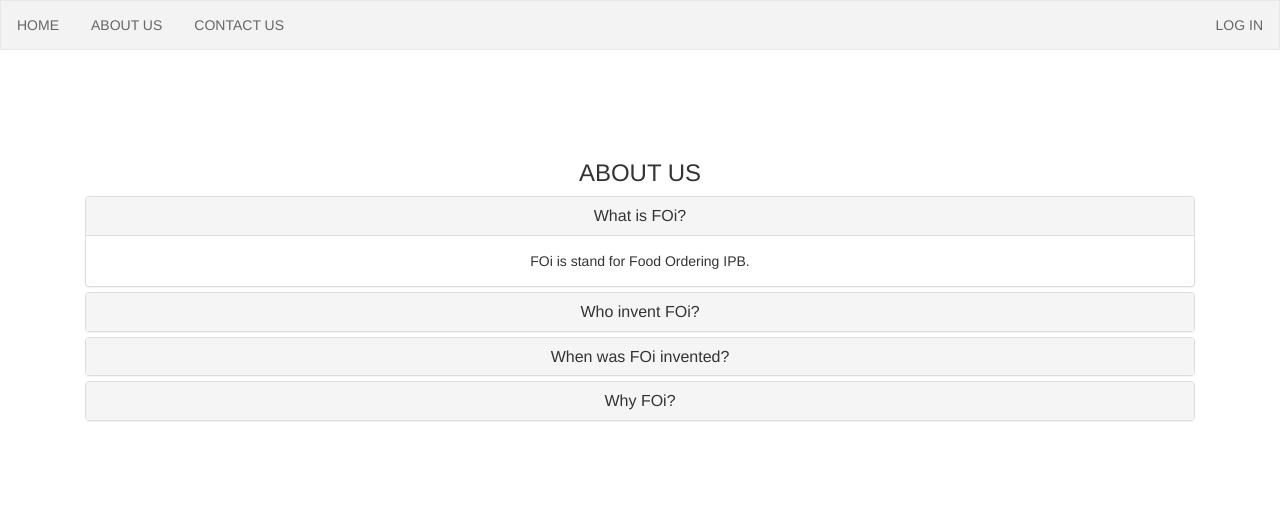
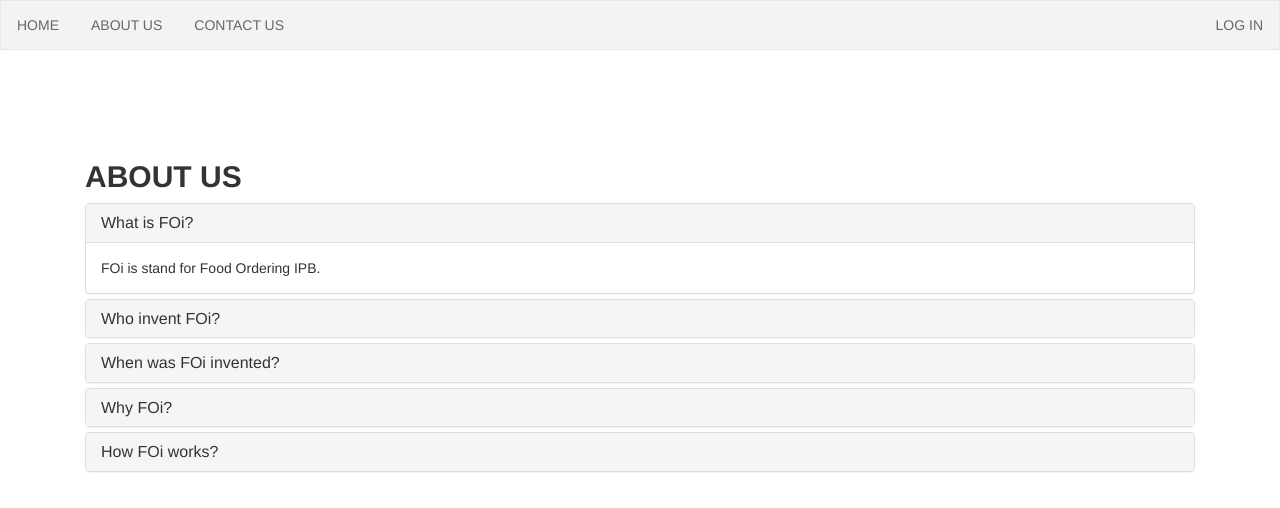
Before and after one commit to faiz-faizal/Try-Again, a plain HTML site: page about_us.html in a window 1280 px wide. Drawn offline with nearby package versions, Linux system fonts and the light colour scheme.

Commit message:
Commit Change
add some contents for about_us.html

```diff
--- a/about_us.html
+++ b/about_us.html
@@ -69,8 +69,8 @@ li a.active {
         </ul>
 
         <!-- ABOUT US CONTENT USING BOOTSTRAP COLLAPSE @ W3SCHOOL -->
-        <div class="container text-center">
-          <h3>ABOUT US</h3>
+        <div class="container">
+            <h2><b>ABOUT US</b></h2>
             <!--<p><strong>Note:</strong> The <strong>data-parent</strong> attribute makes sure that all collapsible elements under the specified parent will be closed when one of the collapsible item is shown.</p> -->
           <div class="panel-group" id="accordion">
 
@@ -117,19 +117,43 @@ li a.active {
             </h4>
           </div>
           <div id="collapse4" class="panel-collapse collapse">
-            <div class="panel-body">The problem of ordering manually written at a piece of paper of what the menu is and the name of the customer. Then, the paper will be pass to the chef to cook and packaging. Next, the waiter will call the customer’s name and charge based on the order. The disadvantages of manually written is<br><br>
+            <div class="panel-body">
+                The problem of ordering manually written at a piece of paper of what the menu is and the name of the customer. Then, the paper will be pass to the chef to cook and packaging. Next, the waiter will call the customer’s name and charge based on the order. The disadvantages of manually written is<br><br>
                     <ol type="1">
-                        <li style="display: list-item;">There will be misunderstanding of calling the customer’s name. </li>
-                        <li style="display: list-item;">Paper is light-weight so it will sure to be either blown away or disappeared before anyone eyes. </li>
-                        <li style="display: list-item;">The waiter will be charge the customer based on their mood, seriously, mood. </li>
-
+                        <li style="display: list-item;">There will be misunderstanding of calling the customer’s name. </li><br>
+                        <li style="display: list-item;">Paper is light-weight so it will sure to be either blown away or disappeared before anyone eyes.</li><br>
+                        <li style="display:  list-item;">The waiter will be charge the customer based on their mood, seriously, mood.</li>
                     </ol>
 
+
+                    <br /><br />
+                  That is why, FOi is invented. To help the management of food stalls more simple, systematic and convenient. Plus, FOi is mainly helping customers that mostly are students and lecturers IPB to manage their meal schedule. FOi is giving the customers to review the menus from food stalls as they can set time and pick up their order without getting rush-hour with crowds. FOi even provide the receipt for the customers to check the prices and orders are same as there would be no falsify. FOi even giving customers the choice to add or remove order before successfully submit. Therefore, they may choose the food wisely and nicely.
+
             </div>
+
           </div>
         </div>
 
+          <div class="panel panel-default">
+              <div class="panel-heading">
+                <h4 class="panel-title">
+                  <a data-toggle="collapse" data-parent="#accordion" href="#collapse5">How FOi works?</a>
+                </h4>
+              </div>
+              <div id="collapse5" class="panel-collapse collapse">
+                <div class="panel-body">Now that you are finished reading the brief history about FOi, how about you join FOi to know more and maybe you may help us by giving feedback at
 
+                <a href="contact_us.html">Contact Us.</a>
+                <br><br>
+                    Click on these link and Welcome!
+                    <br><br>
+                    <a href="#">Steps to Student Novice</a>
+                    <br><br>
+                    <a href="#">Steps to New Tenant</a>
+
+                </div>
+              </div>
+            </div>
           </div>
 
         </div>
```
